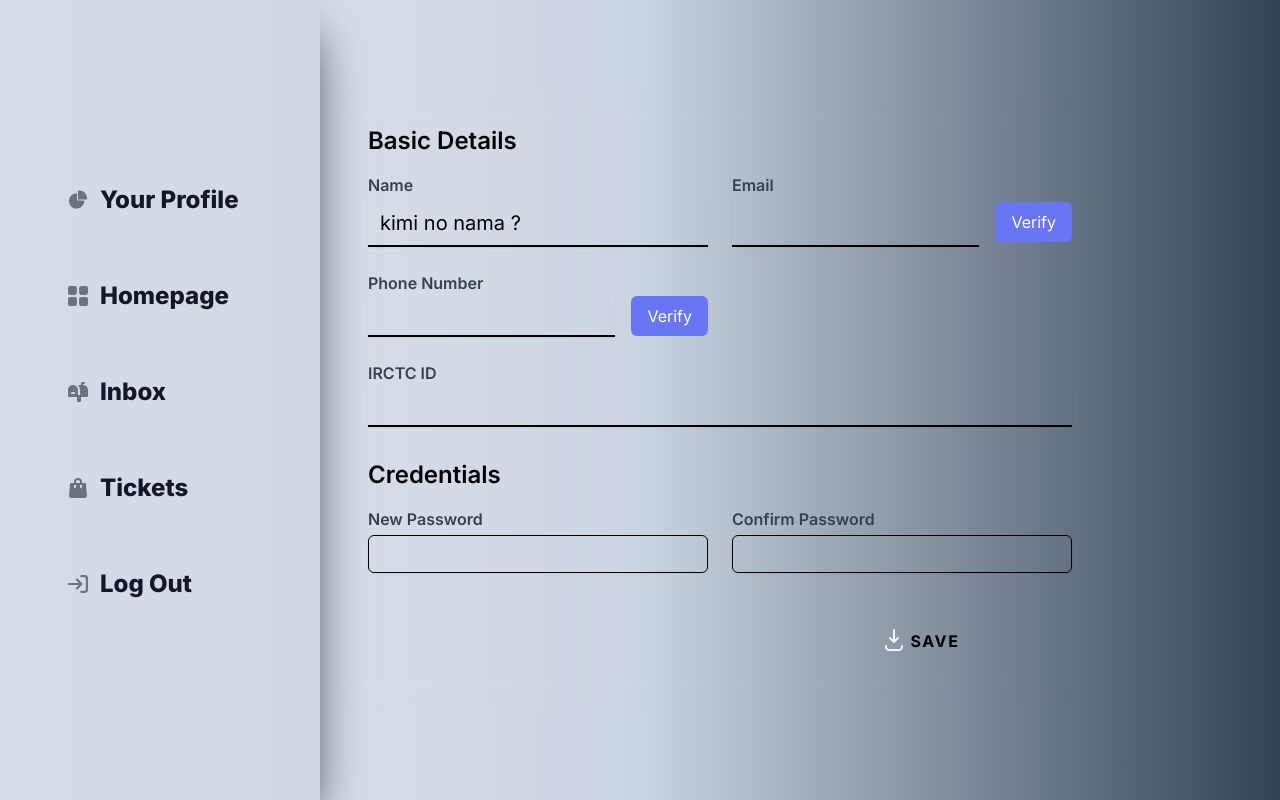
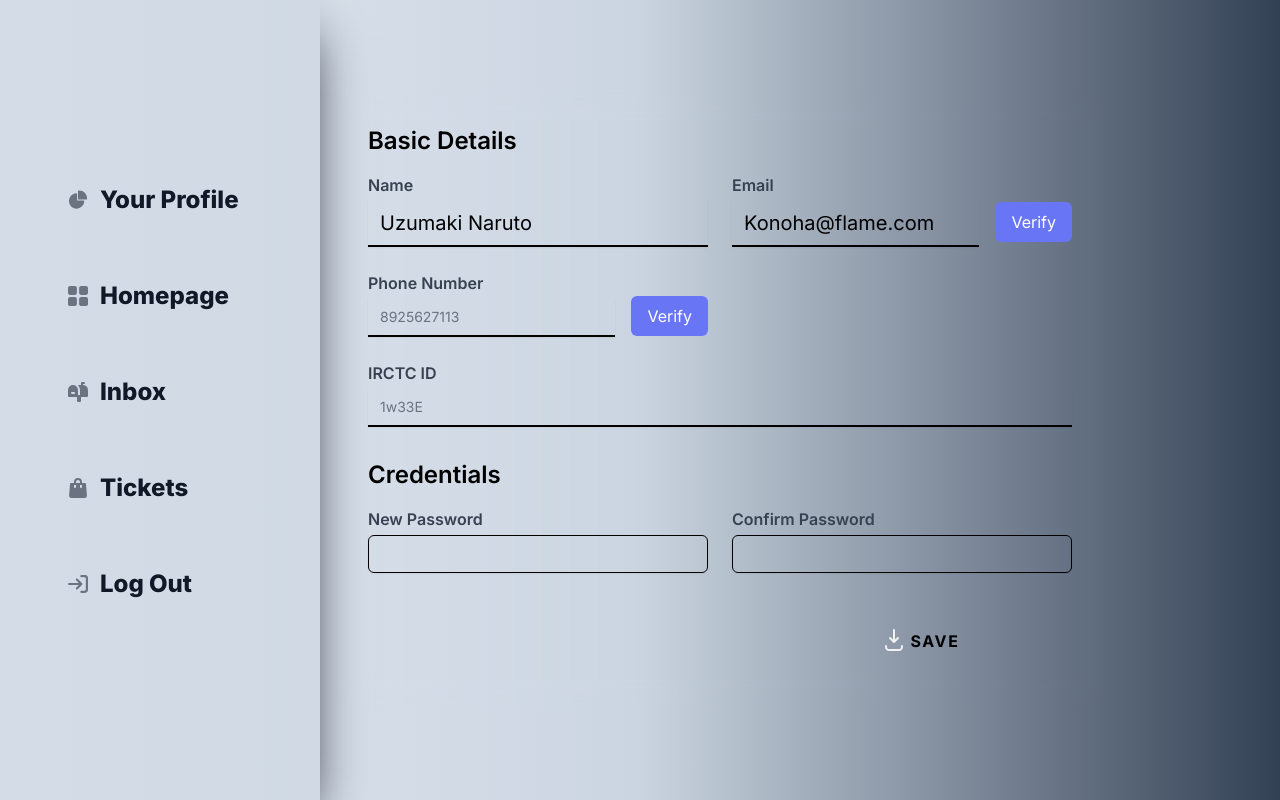
Before and after one commit to dev-KS-155/Hidden-leaf, a Next.js app in the folder Client/: page /UserPage in a window 1280 px wide. Built offline with nearby package versions, Linux system fonts and the light colour scheme.

Commit message:
routing V2

```diff
--- a/Client/src/components/Homepage/TextArea/Text.jsx
+++ b/Client/src/components/Homepage/TextArea/Text.jsx
@@ -11,7 +11,7 @@ const Text = () => {
   return (
     <div className="flex flex-col items-center justify-center m-20">
       <h1 className="text-4xl font-bold mb-8 text-center text-gray-800">
-        Login to Enter Main Webpage
+        Login to Book Tickets
       </h1>
       <button
         type="button"
--- a/Client/src/components/Navbar/Navbar.jsx
+++ b/Client/src/components/Navbar/Navbar.jsx
@@ -24,6 +24,11 @@ export default function Navbar() {
   const signout = () => {
     router.push("/Login");
   };
+
+  const Homepage = () => {
+    router.push("/train")
+
+  }
 
   const Profile = () => {
     router.push("/UserPage");
@@ -57,7 +62,7 @@ export default function Navbar() {
                     />
                   </div>
                   <div className="hidden sm:ml-6 sm:block">
-                    <div className="flex space-x-4">
+                    <div className="flex space-x-4" onClick={Homepage}>
                       {navigation.map((item) => (
                         <a
                           key={item.name}
--- a/Client/src/components/UserDetails/UserDetails.jsx
+++ b/Client/src/components/UserDetails/UserDetails.jsx
@@ -5,6 +5,7 @@ import UserProfile from "../UserProfile/UserProfile";
 import "./UserDetails.css";
 
 const UserDetails = () => {
+
   useEffect(() => {
     const downloadButton = document.querySelector(`.download-button`);
     const downloadIcon = document.querySelector(`.download-icon`);
@@ -50,7 +51,7 @@ const UserDetails = () => {
                 <input
                   id="name"
                   className="mt-1 block w-full py-2 px-3 border-b-2 border-black bg-transparent shadow-sm focus:outline-none focus:ring-indigo-500 focus:border-indigo-500 transition-transform transform duration-300 hover:scale-110 text-xl"
-                  value="kimi no nama ?"
+                  value="Uzumaki Naruto"
                   disabled
                 />
               </div>
@@ -64,6 +65,8 @@ const UserDetails = () => {
                 <div className="flex items-center">
                   <input
                     id="email"
+                    value="Konoha@flame.com"
+                    disabled
                     className="mt-1 block w-full py-2 px-3 border-b-2 border-black bg-transparent shadow-sm focus:outline-none focus:ring-indigo-500 focus:border-indigo-500  transition-transform transform duration-300 hover:scale-105 text-xl"
                   />
                   <button className="bg-indigo-500 text-white px-4 py-2 rounded-md ml-4 hover:bg-indigo-600 focus:outline-none focus:ring focus:border-indigo-700 transition-all duration-300">
@@ -81,6 +84,7 @@ const UserDetails = () => {
                 <div className="flex items-center">
                   <input
                     id="email"
+                    placeholder="8925627113"
                     className="mt-1 block w-full py-2 px-3 border-b-2 border-black bg-transparent shadow-sm focus:outline-none focus:ring-indigo-500 focus:border-indigo-500 sm:text-sm transition-transform transform duration-300 hover:scale-105"
                   />
                   <button className="bg-indigo-500 text-white px-4 py-2 rounded-md ml-4 hover:bg-indigo-600 focus:outline-none focus:ring focus:border-indigo-700 transition-all duration-300">
@@ -90,13 +94,14 @@ const UserDetails = () => {
               </div>
               <div className="col-span-6">
                 <label
-                  htmlFor="irctc_id"
+                  htmlFor="phone"
                   className="block text-md font-semibold text-gray-700"
                 >
                   IRCTC ID
                 </label>
                 <input
-                  id="irctc_id"
+                  id="phone"
+                  placeholder="1w33E"
                   className="mt-1 block w-full py-2 px-3 border-b-2 border-black bg-transparent shadow-sm focus:outline-none focus:ring-indigo-500 focus:border-indigo-500 sm:text-sm transition-transform transform duration-300 hover:scale-105"
                 />
               </div>
--- a/Client/src/components/UserProfile/UserProfile.jsx
+++ b/Client/src/components/UserProfile/UserProfile.jsx
@@ -1,4 +1,6 @@
 import React from "react";
+import { useRouter } from "next/navigation";
+
 
 const menuItems = [
   {
@@ -86,6 +88,11 @@ const menuItems = [
 ];
 
 const UserProfile = () => {
+  const router = useRouter();
+
+  const Login = () => {
+    router.push("/Login");
+  };
   return (
     <>
       <aside
@@ -97,7 +104,10 @@ const UserProfile = () => {
           <ul className="space-y-12 font-medium my-40 text-2xl px-12">
             {menuItems.map((menuItem) => (
               <li key={menuItem.id}>
-                <button className="flex items-center p-2 text-gray-900 rounded-lg dark:text-white group text-2xl font-extrabold transform transition-transform hover:scale-105 hover:shadow-2xl w-full hover:shadow-black">
+                <button
+                  className="flex items-center p-2 text-gray-900 rounded-lg dark:text-white group text-2xl font-extrabold transform transition-transform hover:scale-105 hover:shadow-2xl w-full hover:shadow-black"
+                  onClick={Login}
+                >
                   {menuItem.icon}
                   <span className="ml-3">{menuItem.label}</span>
                 </button>
```
